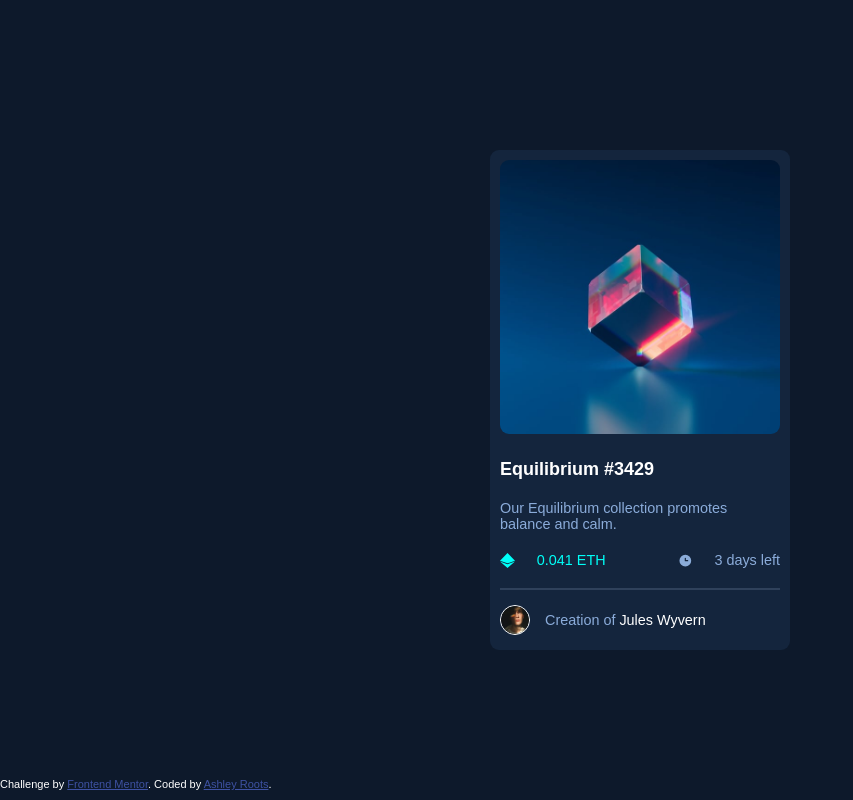
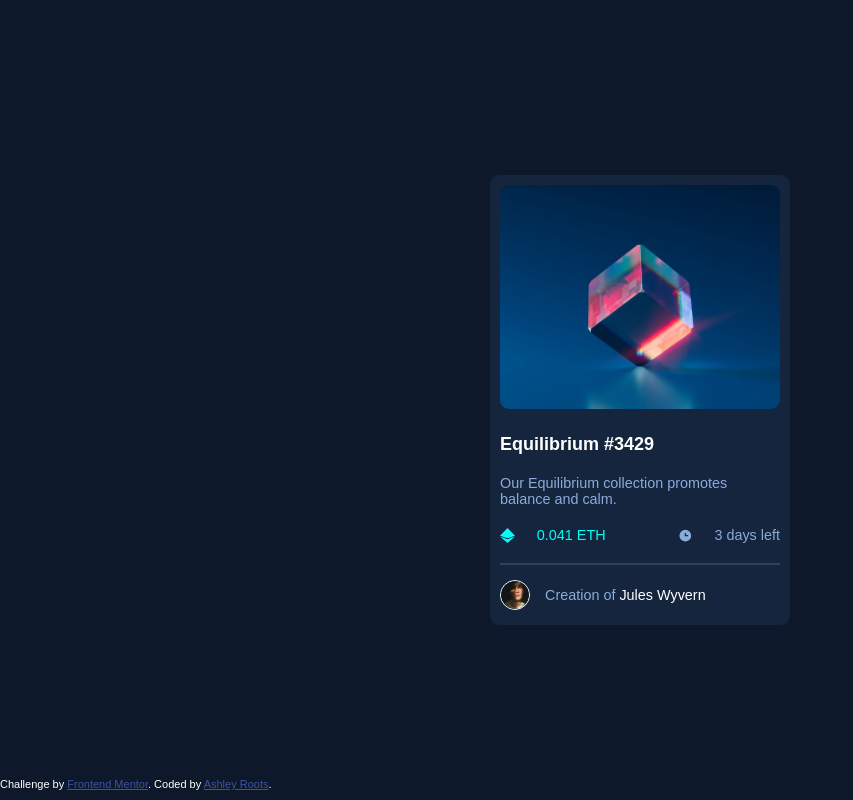
Before and after one commit to againstthestatic/NFT-preview-card-frontendmentor, a plain HTML site: page index.html in a window 1280 px wide. Shown: the whole page, without its empty margins (0-853 px from the left). Drawn offline with Linux system fonts and the light colour scheme.

Commit message:
amended solution

```diff
--- a/index.html
+++ b/index.html
@@ -26,7 +26,7 @@
 </head>
 
 <body>
-  <div class="container">
+  <container>
     <div class="card">
       <div class="img-container">
         <img class="nft" src="/images/image-equilibrium.jpg" alt="">
@@ -52,7 +52,7 @@
 
 
     </div>
-  </div>
+  </container>
 
   <div class="attribution">
     Challenge by <a href="https://www.frontendmentor.io?ref=challenge" target="_blank">Frontend Mentor</a>.
--- a/style.css
+++ b/style.css
@@ -18,7 +18,7 @@
 
 @import url("https://fonts.googleapis.com/css2?family=Outfit:wght@300;400;600&display=swap");
 
-.container {
+container {
   display: flex;
   justify-content: center;
   align-items: center;
@@ -30,7 +30,7 @@
 .card {
   display: flex;
   flex-direction: column;
-  height: 500px;
+  height: 450px;
   width: 300px;
   padding: 10px;
   background-color: var(--card-bg);
```
